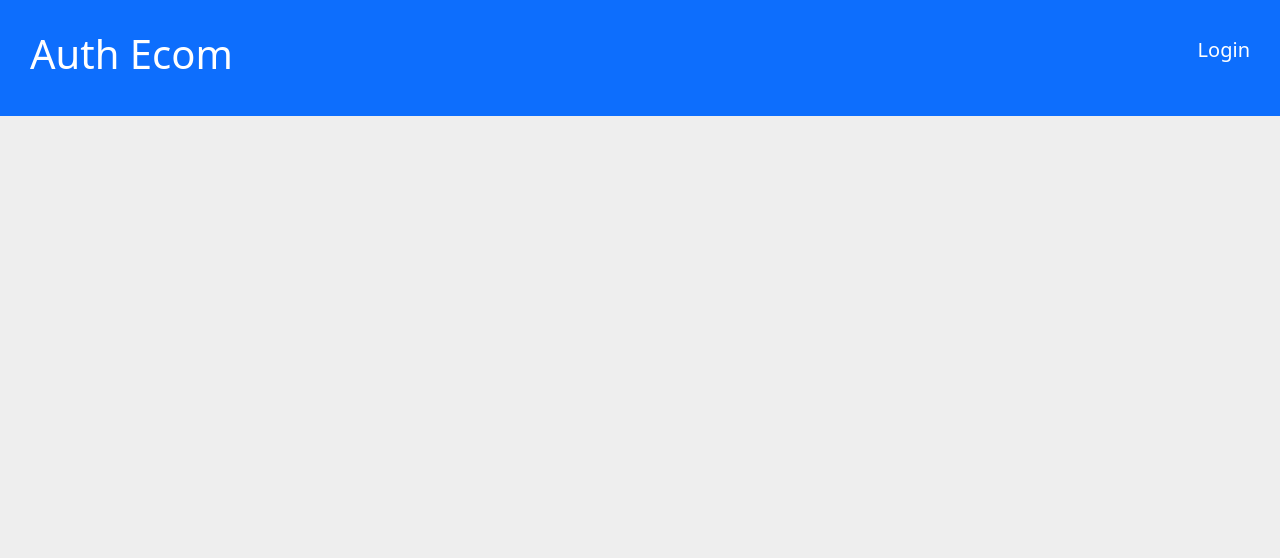
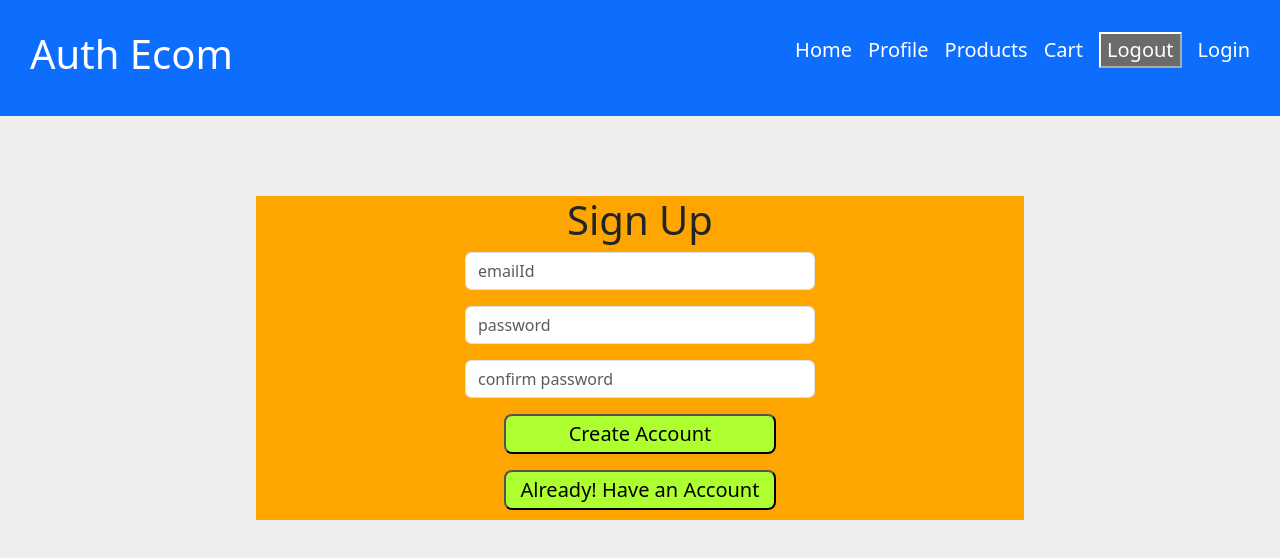
Before and after one commit to CoolShivas/001--Auth_Ecommerce_WebSite, a React (Vite) app in the folder auth_ecommerce_website/: page /signup in a window 1280 px wide. Shown: the top 558 px of the page. Built offline with nearby package versions, Linux system fonts and the light colour scheme.

Commit message:
SignUp and Login Page formed instead of Auth form and connected with navbar and route.

```diff
--- a/auth_ecommerce_website/src/App.jsx
+++ b/auth_ecommerce_website/src/App.jsx
@@ -1,5 +1,6 @@
+import LogInPage from "./components/auth/LogInPage";
+import SignUpPage from "./components/auth/SignUpPage";
 import Bucket from "./components/pages/cart/Bucket";
-import AuthForm from "./components/auth/AuthForm";
 import ProductPage from "./components/pages/ProductPage";
 import ProfilePage from "./components/pages/ProfilePage";
 import HomePage from "./components/pages/HomePage";
@@ -16,14 +17,22 @@ const App = () => {
     <>
       <AppName></AppName>
 
-      {isUserLogIn && <>
+      {/* {isUserLogIn && <>
         <Route path="/home">  <HomePage></HomePage> </Route>
         <Route path="/profile"> <ProfilePage></ProfilePage> </Route>
         <Route path="/product"> <ProductPage></ProductPage> </Route>
         <Route path="/cart"> <Bucket></Bucket> </Route>
       </>}
 
-      {!isUserLogIn && <Route path="/auth"> <AuthForm></AuthForm> </Route>}
+      {!isUserLogIn && <Route path="/auth"> <AuthForm></AuthForm> </Route>} */}
+
+      <Route path="/home">  <HomePage></HomePage> </Route>
+      <Route path="/profile"> <ProfilePage></ProfilePage> </Route>
+      <Route path="/product"> <ProductPage></ProductPage> </Route>
+      <Route path="/cart"> <Bucket></Bucket> </Route>
+      <Route path="/signup"> <SignUpPage></SignUpPage> </Route>
+      <Route path="/login"> <LogInPage></LogInPage> </Route>
+
     </>
   )
 }
--- /dev/null
+++ b/auth_ecommerce_website/src/components/auth/LogInPage.jsx
@@ -0,0 +1,62 @@
+import { useHistory } from "react-router-dom/cjs/react-router-dom.min";
+import styles from "./SignUpPage.module.css";
+
+const LogInPage = () => {
+    const redirectToSignUp = useHistory();
+
+    const handlerOnRedirectLogin = () => {
+        redirectToSignUp.replace("/signup");
+    };
+
+    const handlerOnSubmitForm = (event) => {
+        event.preventDefault();
+
+        const logInData = {
+            Email: event.target.email.value,
+            Password: event.target.password.value,
+        };
+
+        console.log(logInData);
+
+        event.target.email.value = "";
+        event.target.password.value = "";
+
+    };
+
+    return (
+        <div className={styles.auth_form__div}>
+            <div className={styles.auth_form__container}>
+                <h1> Login </h1>
+
+                <form className={styles.form_div} onSubmit={handlerOnSubmitForm}>
+                    <div className={styles.email_div}>
+                        <input
+                            type="email"
+                            id="email"
+                            placeholder="emailId"
+                            className="form-control"
+                            required
+                        />
+                    </div>
+                    <div className={styles.password_div}>
+                        <input
+                            type="password"
+                            id="password"
+                            placeholder="password"
+                            className="form-control"
+                            minLength={6}
+                            required
+                        />
+                    </div>
+
+                    <div className={styles.actions}>
+                        <button> Login </button>
+                        <button onClick={handlerOnRedirectLogin}> Create Account </button>
+                    </div>
+                </form>
+            </div>
+        </div>
+    );
+};
+
+export default LogInPage;
--- /dev/null
+++ b/auth_ecommerce_website/src/components/auth/LogInPage.module.css
@@ -0,0 +1,50 @@
+.auth_form__div {
+  background-color: orange;
+  margin: 5rem auto;
+  text-align: center;
+  width: 60%;
+
+  && .auth_form__container {
+    /* background-color: red; */
+
+    && .form_div {
+      display: flex;
+      flex-direction: column;
+      align-items: center;
+      gap: 1rem;
+
+      && input {
+        min-width: 350px;
+      }
+    }
+
+    && .actions {
+      display: flex;
+      flex-direction: column;
+      gap: 1rem;
+      margin-bottom: 10px;
+
+      && button {
+        padding: 3px 15px;
+        background-color: greenyellow;
+        font-size: 20px;
+
+        border-radius: 8px;
+        -webkit-border-radius: 8px;
+        -moz-border-radius: 8px;
+        -ms-border-radius: 8px;
+        -o-border-radius: 8px;
+      }
+
+      && button:hover {
+        background-color: black;
+        color: white;
+      }
+    }
+  }
+}
+
+.para_loading {
+  font-size: 20px;
+  font-weight: 500;
+}
--- /dev/null
+++ b/auth_ecommerce_website/src/components/auth/SignUpPage.jsx
@@ -0,0 +1,82 @@
+import { useHistory } from "react-router-dom/cjs/react-router-dom.min";
+import styles from "./SignUpPage.module.css";
+
+const SignUpPage = () => {
+
+    const redirectToLogin = useHistory();
+
+    const handlerOnRedirectLogin = () => {
+        redirectToLogin.replace("/login");
+    };
+
+    const handlerOnSubmitForm = (event) => {
+        event.preventDefault();
+
+        const signUpData = {
+            Email: event.target.email.value,
+            Password: event.target.password.value,
+            ConfirmPassword: event.target.confirmpassword.value,
+        };
+
+        console.log(signUpData);
+
+        event.target.email.value = "";
+        event.target.password.value = "";
+        event.target.confirmpassword.value = "";
+
+    };
+
+
+    return (
+        <div className={styles.auth_form__div}>
+            <div className={styles.auth_form__container}>
+                <h1> Sign Up </h1>
+
+                <form className={styles.form_div} onSubmit={handlerOnSubmitForm}>
+
+                    <div className={styles.email_div}>
+                        <input
+                            type="email"
+                            id="email"
+                            placeholder="emailId"
+                            className="form-control"
+                            required
+                        />
+                    </div>
+
+                    <div className={styles.password_div}>
+                        <input
+                            type="password"
+                            id="password"
+                            placeholder="password"
+                            minLength={6}
+                            className="form-control"
+                            required
+                        />
+                    </div>
+
+                    <div className={styles.password_div}>
+                        <input
+                            type="password"
+                            id="confirmpassword"
+                            placeholder="confirm password"
+                            minLength={6}
+                            className="form-control"
+                            required
+                        />
+                    </div>
+
+                    <div className={styles.actions}>
+                        <button type="submit"> Create Account </button>
+                        <button onClick={handlerOnRedirectLogin}>
+                            Already! Have an Account
+                        </button>
+                    </div>
+
+                </form>
+            </div>
+        </div>
+    );
+};
+
+export default SignUpPage;
--- /dev/null
+++ b/auth_ecommerce_website/src/components/auth/SignUpPage.module.css
@@ -0,0 +1,50 @@
+.auth_form__div {
+  background-color: orange;
+  margin: 5rem auto;
+  text-align: center;
+  width: 60%;
+
+  && .auth_form__container {
+    /* background-color: red; */
+
+    && .form_div {
+      display: flex;
+      flex-direction: column;
+      align-items: center;
+      gap: 1rem;
+
+      && input {
+        min-width: 350px;
+      }
+    }
+
+    && .actions {
+      display: flex;
+      flex-direction: column;
+      gap: 1rem;
+      margin-bottom: 10px;
+
+      && button {
+        padding: 3px 15px;
+        background-color: greenyellow;
+        font-size: 20px;
+
+        border-radius: 8px;
+        -webkit-border-radius: 8px;
+        -moz-border-radius: 8px;
+        -ms-border-radius: 8px;
+        -o-border-radius: 8px;
+      }
+
+      && button:hover {
+        background-color: black;
+        color: white;
+      }
+    }
+  }
+}
+
+.para_loading {
+  font-size: 20px;
+  font-weight: 500;
+}
--- a/auth_ecommerce_website/src/components/header/Navbar.jsx
+++ b/auth_ecommerce_website/src/components/header/Navbar.jsx
@@ -16,7 +16,6 @@ const Navbar = () => {
     return (
         <div className={styles.navbar}>
             <ul className={styles.navbar_ultag}>
-                {isUserLogIn && <>
 
                 <li>
                     <NavLink to="/home" className={styles.nav_nav}> home </NavLink>
@@ -31,16 +30,14 @@ const Navbar = () => {
                     <NavLink to="/cart" className={styles.nav_nav}> cart </NavLink>
                 </li>
 
-                </>}
-
-                {isUserLogIn && <li>
+                <li>
                     {/* <NavLink to="/" className={styles.nav_nav}> logout </NavLink> */}
                     <button className={styles.nav_nav} onClick={handlerOnLogOut}> Logout </button>
-                </li>}
+                </li>
 
-                {!isUserLogIn && <li>
-                    <NavLink to="/auth" className={styles.nav_nav}> login </NavLink>
-                </li>}
+                <li>
+                    <NavLink to="/login" className={styles.nav_nav}> login </NavLink>
+                </li>
 
             </ul>
         </div>
```
Lines whose indentation alone changed are shown as unchanged.
